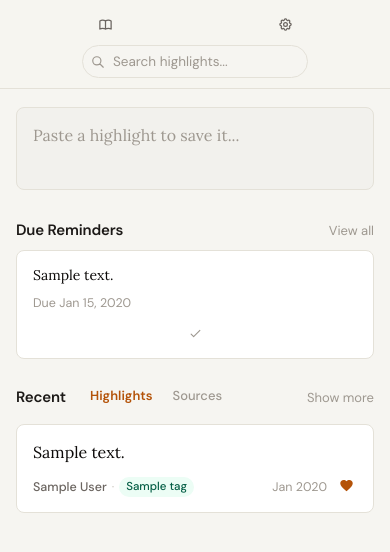
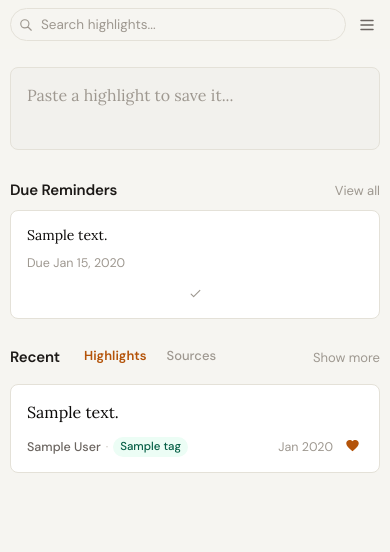
Before and after one commit to ecntu/highlight-manager, a FastAPI app: page /highlights in a window 390 px wide. Shown: the top 552 px of the page. Run offline with FastAPI, Linux system fonts and the light colour scheme; the visitor is signed in with stand-in values (Sample User, id 1); tables that the repository leaves empty hold one stand-in row (values such as "Sample post"); data that the repository does not hold is empty; some libraries are stand-ins or nearby versions.

Commit message:
padding, search ui in mobile

```diff
--- a/app/templates/base.html
+++ b/app/templates/base.html
@@ -534,24 +534,22 @@
 
         /* ── Responsive ── */
         @media (max-width: 720px) {
-            .container { padding: 0 16px; }
+            .container { padding: 0 10px; }
             .page-content { padding-top: 18px; padding-bottom: 36px; }
 
-            header { position: static; backdrop-filter: none; }
+            header { position: relative; backdrop-filter: none; border-bottom: none; }
 
             header .container {
-                flex-direction: column;
-                gap: 6px;
-                padding: 10px 16px;
+                flex-direction: row;
+                align-items: center;
+                gap: 8px;
+                padding: 8px 10px;
             }
 
             .header-top { display: none; }
+            nav { display: none; }
 
-            nav { order: 1; width: 100%; justify-content: space-around; margin-left: 0; }
-            nav a { flex: 1; justify-content: center; padding: 7px 8px; font-size: 13px; }
-            nav a .nav-label { display: none; }
-
-            .nav-search { order: 2; max-width: 100%; flex: 1; }
+            .nav-search { max-width: none; flex: 1; }
             .key-hint { display: none; }
 
             .section-header { flex-direction: column; align-items: flex-start; gap: 2px; margin-bottom: 8px; }
@@ -650,6 +648,57 @@
         #back-to-top.visible { opacity: 1; pointer-events: auto; }
         #back-to-top:hover { color: var(--text); border-color: var(--border-strong); }
         #back-to-top svg { width: 15px; height: 15px; }
+
+        /* ── Burger menu ── */
+        #burger-btn {
+            display: none;
+            flex-shrink: 0;
+            background: transparent;
+            border: none;
+            color: var(--muted);
+            align-items: center;
+            justify-content: center;
+            cursor: pointer;
+            padding: 4px;
+            transition: color 0.15s;
+        }
+        #burger-btn:hover { color: var(--text); }
+        #burger-btn svg { width: 18px; height: 18px; }
+
+        #burger-menu {
+            display: none;
+            position: absolute;
+            top: 100%;
+            left: 0;
+            right: 0;
+            background: var(--panel);
+            border-bottom: 1px solid var(--border);
+            z-index: 99;
+            padding: 6px 0;
+        }
+        #burger-menu.open { display: block; }
+        #burger-menu a {
+            display: flex;
+            align-items: center;
+            gap: 10px;
+            padding: 11px 20px;
+            text-decoration: none;
+            color: var(--muted);
+            font-size: 14px;
+            font-weight: 500;
+            font-family: var(--font-sans);
+            transition: background 0.1s, color 0.1s;
+        }
+        #burger-menu a:hover, #burger-menu a.nav-active { background: var(--panel-subtle); color: var(--text); }
+        #burger-menu a svg { width: 16px; height: 16px; flex-shrink: 0; }
+
+        @media (min-width: 721px) {
+            #burger-btn { display: none !important; }
+            #burger-menu { display: none !important; }
+        }
+        @media (max-width: 720px) {
+            #burger-btn { display: flex; }
+        }
     </style>
     <script src="https://unpkg.com/htmx.org@1.9.10"></script>
 </head>
@@ -692,6 +741,31 @@
                     <span class="nav-label">Settings</span>
                 </a>
             </nav>
+
+            <button id="burger-btn" aria-label="Menu" aria-expanded="false">
+                <svg xmlns="http://www.w3.org/2000/svg" fill="none" viewBox="0 0 24 24" stroke="currentColor">
+                    <path stroke-linecap="round" stroke-linejoin="round" stroke-width="2" d="M4 6h16M4 12h16M4 18h16" />
+                </svg>
+            </button>
+        </div>
+
+        <div id="burger-menu">
+            <a href="/sources" class="{% if request.url.path.startswith('/sources') %}nav-active{% endif %}">
+                <svg xmlns="http://www.w3.org/2000/svg" fill="none" viewBox="0 0 24 24" stroke="currentColor">
+                    <path stroke-linecap="round" stroke-linejoin="round" stroke-width="2"
+                        d="M12 6.253v13m0-13C10.832 5.477 9.246 5 7.5 5S4.168 5.477 3 6.253v13C4.168 18.477 5.754 18 7.5 18s3.332.477 4.5 1.253m0-13C13.168 5.477 14.754 5 16.5 5c1.747 0 3.332.477 4.5 1.253v13C19.832 18.477 18.247 18 16.5 18c-1.746 0-3.332.477-4.5 1.253" />
+                </svg>
+                Sources
+            </a>
+            <a href="/settings" class="{% if request.url.path == '/settings' or request.url.path == '/reminders' %}nav-active{% endif %}">
+                <svg xmlns="http://www.w3.org/2000/svg" fill="none" viewBox="0 0 24 24" stroke="currentColor">
+                    <path stroke-linecap="round" stroke-linejoin="round" stroke-width="2"
+                        d="M10.325 4.317c.426-1.756 2.924-1.756 3.35 0a1.724 1.724 0 002.573 1.066c1.543-.94 3.31.826 2.37 2.37a1.724 1.724 0 001.065 2.572c1.756.426 1.756 2.924 0 3.35a1.724 1.724 0 00-1.066 2.573c.94 1.543-.826 3.31-2.37 2.37a1.724 1.724 0 00-2.572 1.065c-.426 1.756-2.924 1.756-3.35 0a1.724 1.724 0 00-2.573-1.066c-1.543.94-3.31-.826-2.37-2.37a1.724 1.724 0 00-1.065-2.572c-1.756-.426-1.756-2.924 0-3.35a1.724 1.724 0 001.066-2.573c-.94-1.543.826-3.31 2.37-2.37.996.608 2.296.07 2.572-1.065z" />
+                    <path stroke-linecap="round" stroke-linejoin="round" stroke-width="2"
+                        d="M15 12a3 3 0 11-6 0 3 3 0 016 0z" />
+                </svg>
+                Settings
+            </a>
         </div>
     </header>
     {% endif %}
@@ -726,6 +800,22 @@
             document.getElementById('back-to-top').classList.toggle('visible', window.scrollY > 300);
         });
 
+        const burgerBtn = document.getElementById('burger-btn');
+        const burgerMenu = document.getElementById('burger-menu');
+        if (burgerBtn && burgerMenu) {
+            burgerBtn.addEventListener('click', (e) => {
+                e.stopPropagation();
+                const open = burgerMenu.classList.toggle('open');
+                burgerBtn.setAttribute('aria-expanded', open);
+            });
+            document.addEventListener('click', (e) => {
+                if (!burgerMenu.contains(e.target) && e.target !== burgerBtn) {
+                    burgerMenu.classList.remove('open');
+                    burgerBtn.setAttribute('aria-expanded', 'false');
+                }
+            });
+        }
+
         document.body.addEventListener('htmx:afterSwap', (e) => {
             if (e.detail.target.id === 'nav-search-results') {
                 const dropdown = document.getElementById('nav-search-results');
```
